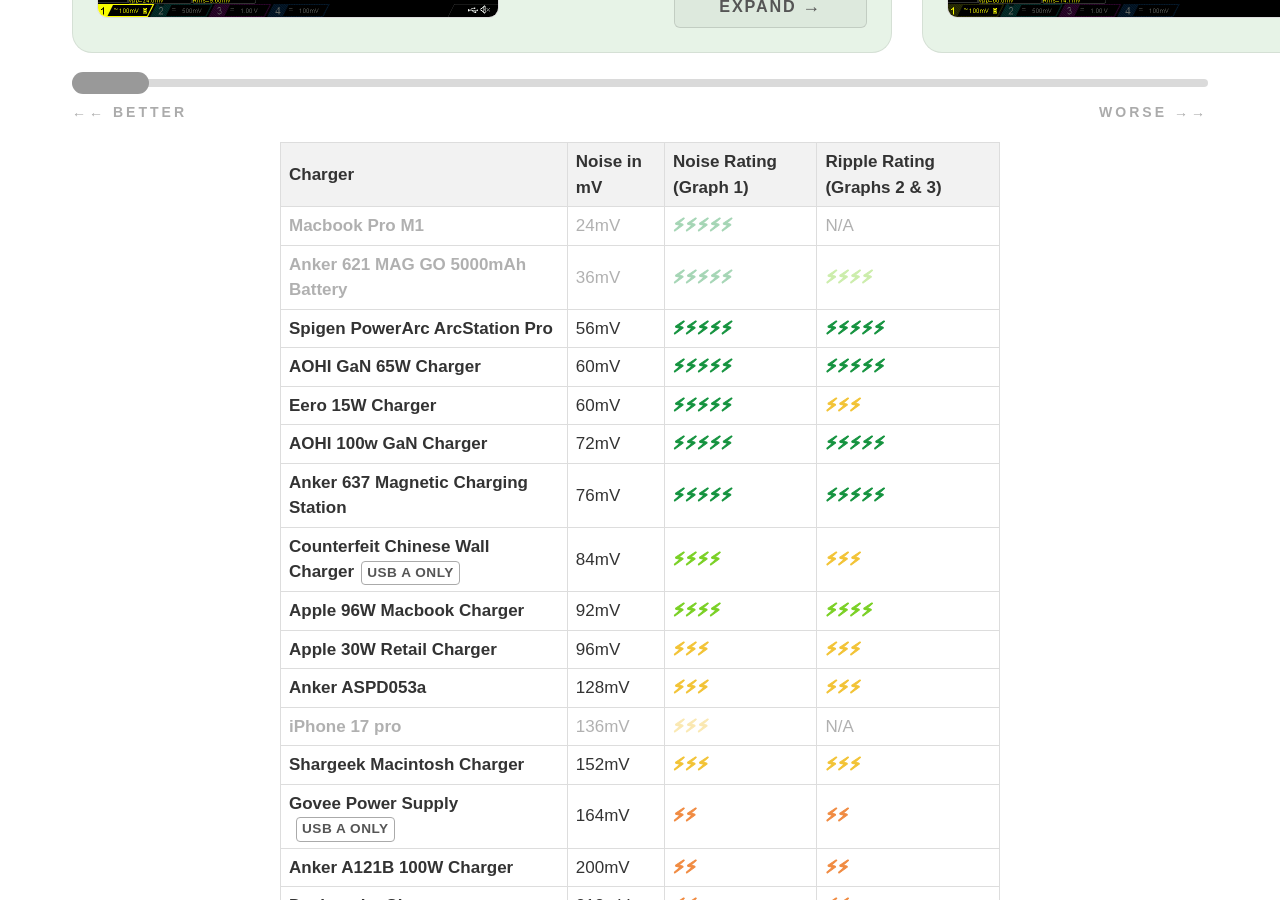
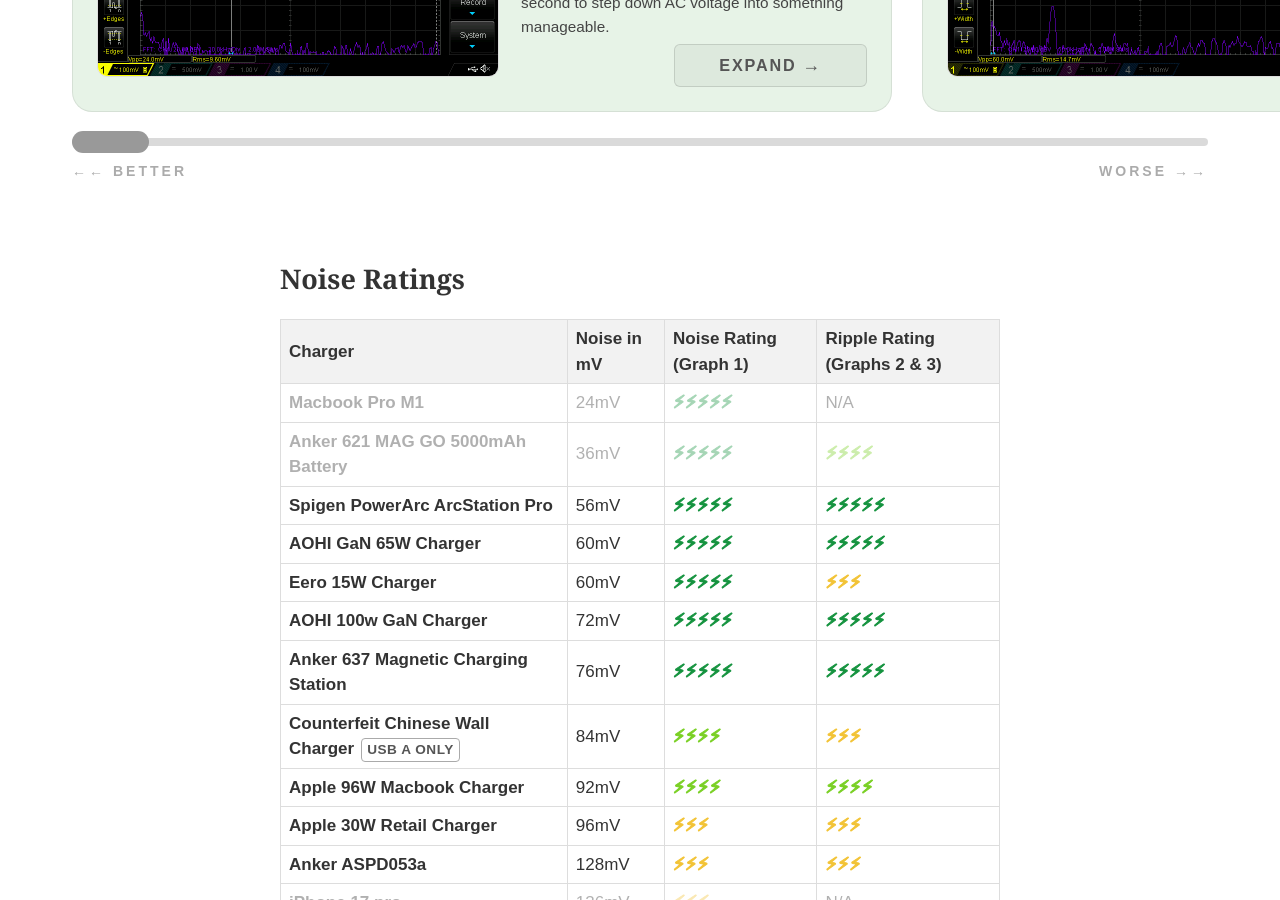
Before and after one commit to 0sps/sull1van.com, a Jekyll site: the page built from _posts/2026-01-19-a-dozen-chargers-in-the-lab.md, in a window 1280 px wide and 900 px high, scrolled down 7490 px. Built offline with Jekyll 4.4.1, drawn with Linux system fonts in a browser that asks for light colours.

Commit message:
Update 2026-01-19-a-dozen-chargers-in-the-lab.md

```diff
--- a/_posts/2026-01-19-a-dozen-chargers-in-the-lab.md
+++ b/_posts/2026-01-19-a-dozen-chargers-in-the-lab.md
@@ -552,7 +552,7 @@
   html[data-theme="light"] table .bolt-1 { color: #e02929; -webkit-text-stroke: 1px #e02929; }
 </style>
 
-
+<br>
 
 ## Oscilloscope Graphs
 
@@ -1452,6 +1452,10 @@
 </script>
 
 
+<br>
+
+## Noise Ratings
+
 
 <div class="table-wrapper">
 <table>
```
